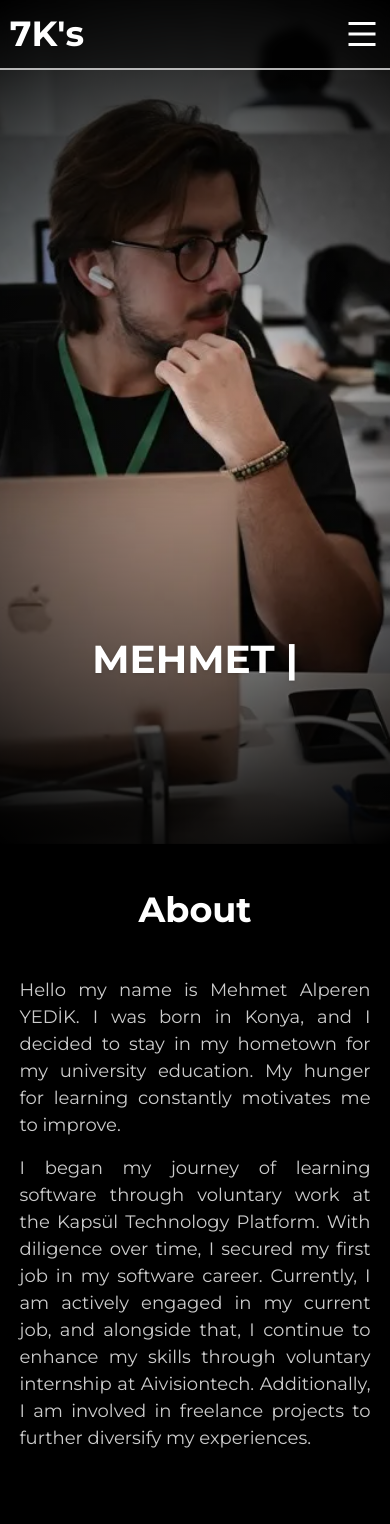
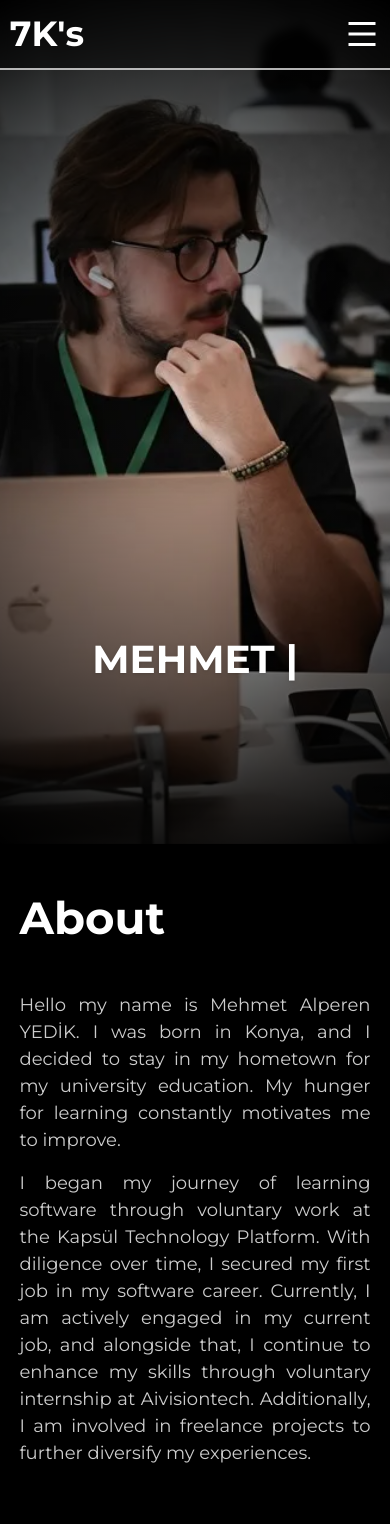
Before and after one commit to Alperen7K/7k-web, a Next.js app: page / in a window 390 px wide. Shown: the top 1524 px of the page. Built offline with nearby package versions, Linux system fonts and the light colour scheme.

Commit message:
Title position added, default position is center

```diff
--- a/src/components/About.tsx
+++ b/src/components/About.tsx
@@ -5,7 +5,7 @@ import { PersonelData } from "@/models/personel.data";
 export const About = () => {
  return (
   <div className="space-y-10  ">
-   <Title title="About" />
+   <Title position="left" title="About" />
    <div className=" space-y-4 text-justify *:text-[18px] *:opacity-80">
     <p className="">{PersonelData.firstDescription}</p>
     <p className="text-[18px] text-justify opacity-80">
--- a/src/components/Education.tsx
+++ b/src/components/Education.tsx
@@ -5,7 +5,7 @@ import { PersonelData } from "@/models/personel.data";
 export const Education = () => {
  return (
   <div className="space-y-10  ">
-   <Title title="Education" />
+   <Title position="left" title="Education" />
    <div className="w-full flex flex-col sm:flex-row sm:items-center justify-start  gap-x-1">
     <h2 className="text-[16px] opacity-80 text-nowrap">
      {PersonelData.universityYear}
--- a/src/components/Title.tsx
+++ b/src/components/Title.tsx
@@ -1,6 +1,14 @@
-export function Title({ title }: { title: string }) {
+export function Title({
+ title,
+ position = "center",
+}: {
+ title: string;
+ position?: "center" | "left" | "right";
+}) {
  return (
-  <h1 className="text-center sm:text-start w-full sm:text-[52px] text-[35px] font-bold mt-0 pt-0 ">
+  <h1
+   className={`text-${position} sm:text-start w-full sm:text-[52px] text-[45px] font-bold mt-0 pt-0 `}
+  >
    {title}
   </h1>
  );
```
